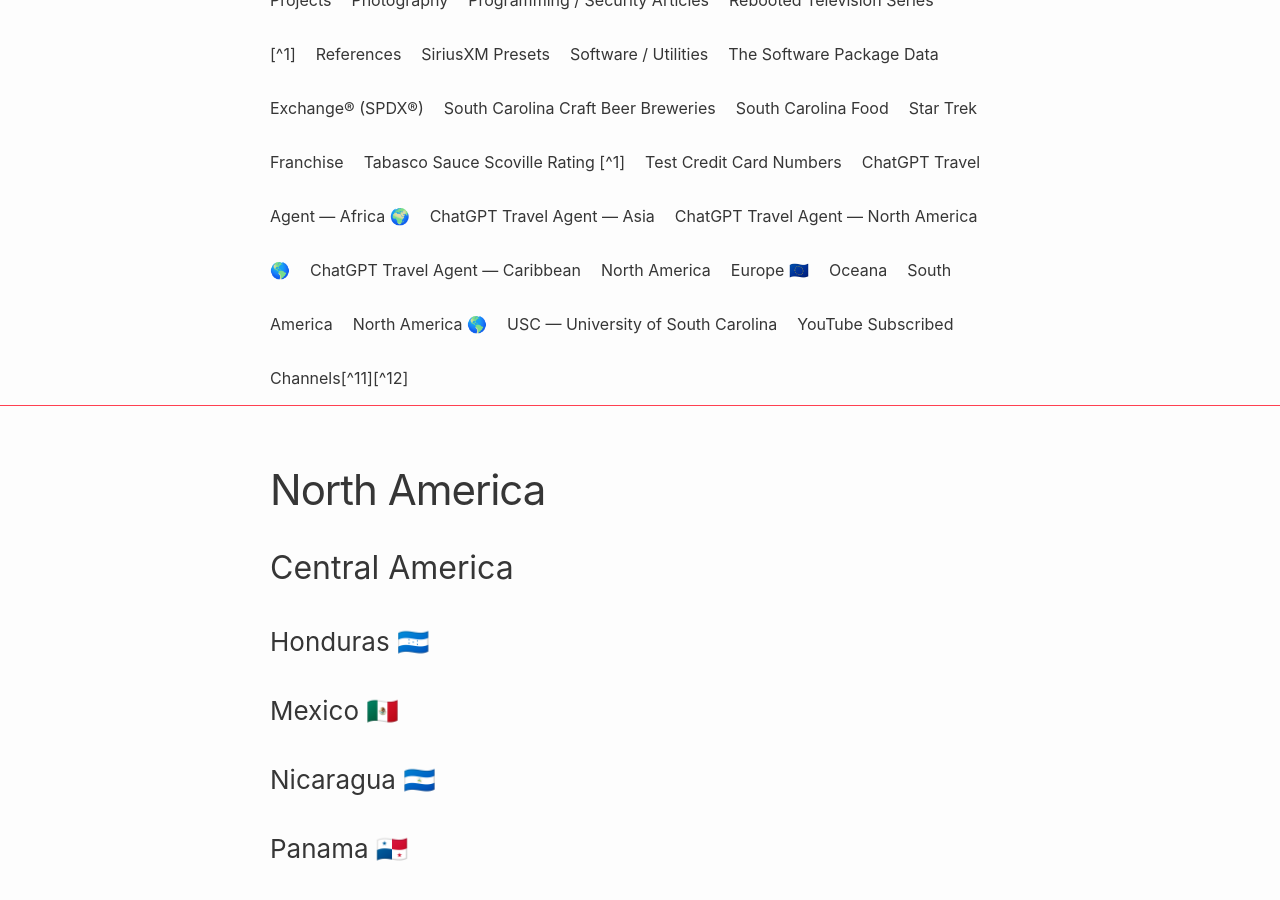
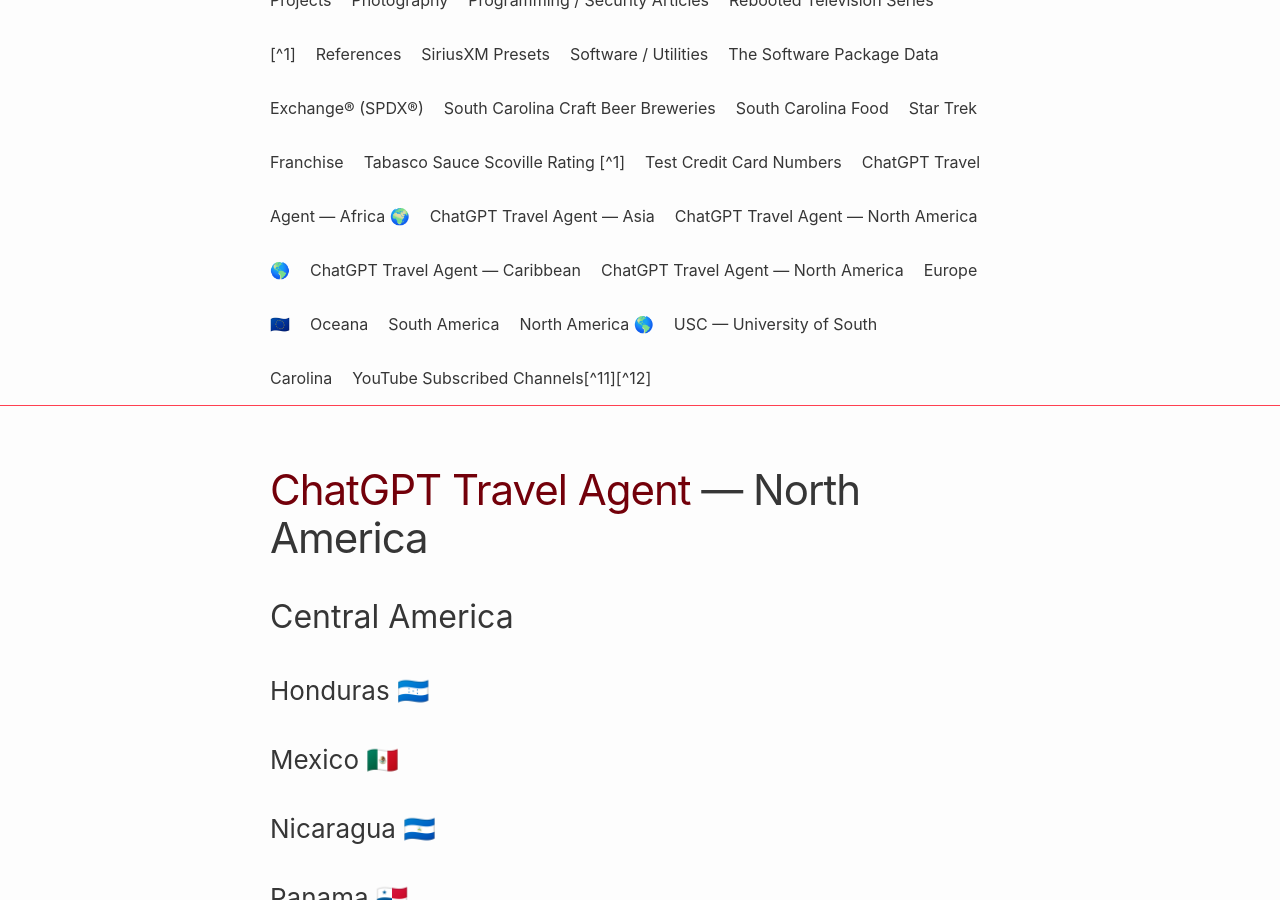
Before and after one commit to RalphHightower/RalphHightower, a Jekyll site: the page built from TravelAgentChatGPT/TravelAgentCentralAmericaChatGPT.md, in a window 1280 px wide and 900 px high, scrolled down 680 px. Built offline with Jekyll 4.4.1, drawn with Linux system fonts in a browser that asks for light colours; our own code applies the rules of GitHub Pages for plain Markdown files.

Commit message:
[doc](doc): Update TravelAgentCentralAmericaChatGPT H1

```diff
--- a/TravelAgentChatGPT/TravelAgentCentralAmericaChatGPT.md
+++ b/TravelAgentChatGPT/TravelAgentCentralAmericaChatGPT.md
@@ -1,4 +1,4 @@
-# North America
+# [ChatGPT Travel Agent](https://chat.openai.com/) — North America
 ## Central America
 ### Honduras 🇭🇳
 ### Mexico 🇲🇽
```
